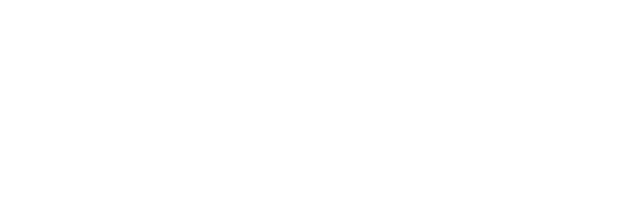
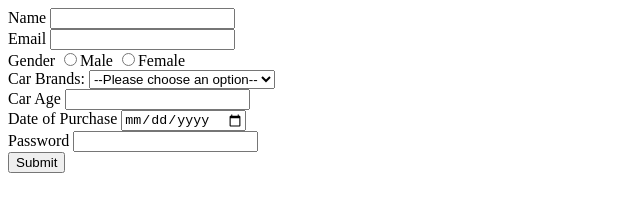
Before and after one commit to acciojob/car-insurance-form-Reachmelaxman, a website: page main.html in a window 1280 px wide. Shown: the whole page, without its empty margins (0-640 px from the left). Drawn offline with Linux system fonts and the light colour scheme.

Commit message:
created a submission

```diff
--- a/main.html
+++ b/main.html
@@ -10,6 +10,48 @@
 	<!-- the entire body must be written by student -->
     <script type="text/javascript" src="./script.js">
 </script>
+	<form>
+        <div>
+        <label for="name">Name</label>
+        <input type="text" name="name" id="name" required><br>
+        </div>
+
+        <div>
+            <label for="email">Email</label>
+            <input type="email" name="email" id="email" required>
+        </div>
+
+        <div>
+            <label for="gender">Gender</label>
+            <input type="radio" value="Male" name="gender" id="gender" required>Male
+            <input type="radio" value="Female" name="gender" id="gender" required>Female
+        </div>
+
+        <div>
+            <label for="cars">Car Brands:</label>
+            <select id="cars">
+                <option value="Car Brands" name="Car Brands" disabled selected required>--Please choose an option--</option>
+                <option>BMW</option>
+                <option>Audi</option>
+                <option>Mercedez</option>
+            </select>
+        </div>
+        <div>
+            <label for="carage">Car Age</label>
+            <input type="number" name="carage" id="carage" required>
+        </div>
+        <div>
+            <label for="dop"> Date of Purchase</label>
+            <input type="date" name="dop" id="dop" required>
+        </div>
+        <div>
+            <label for="password"> Password</label>
+            <input type="password" name="password" id="password" required>
+        </div>
+        <div>
+            <button for="submit">Submit</button>
+        </div>
+    </form>
 
 </body>
 
```
